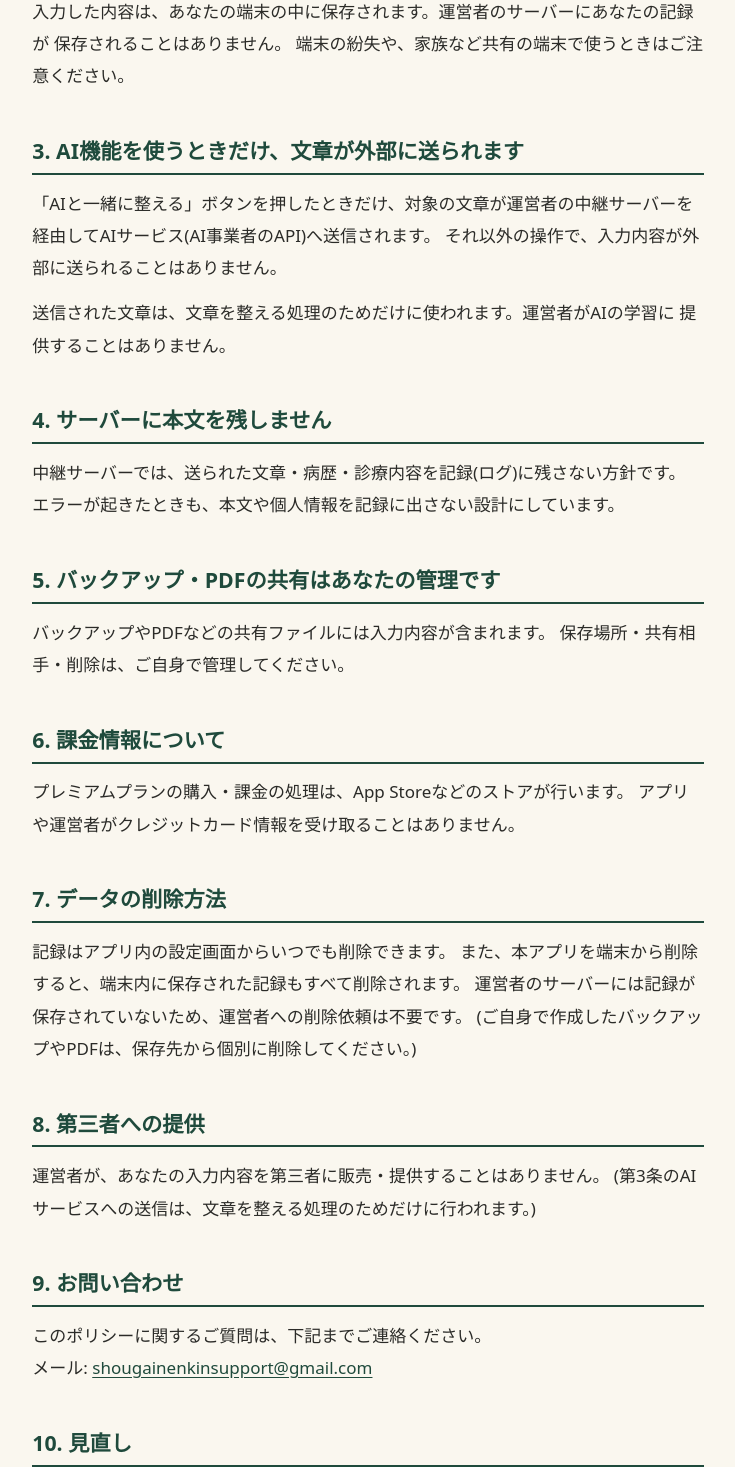
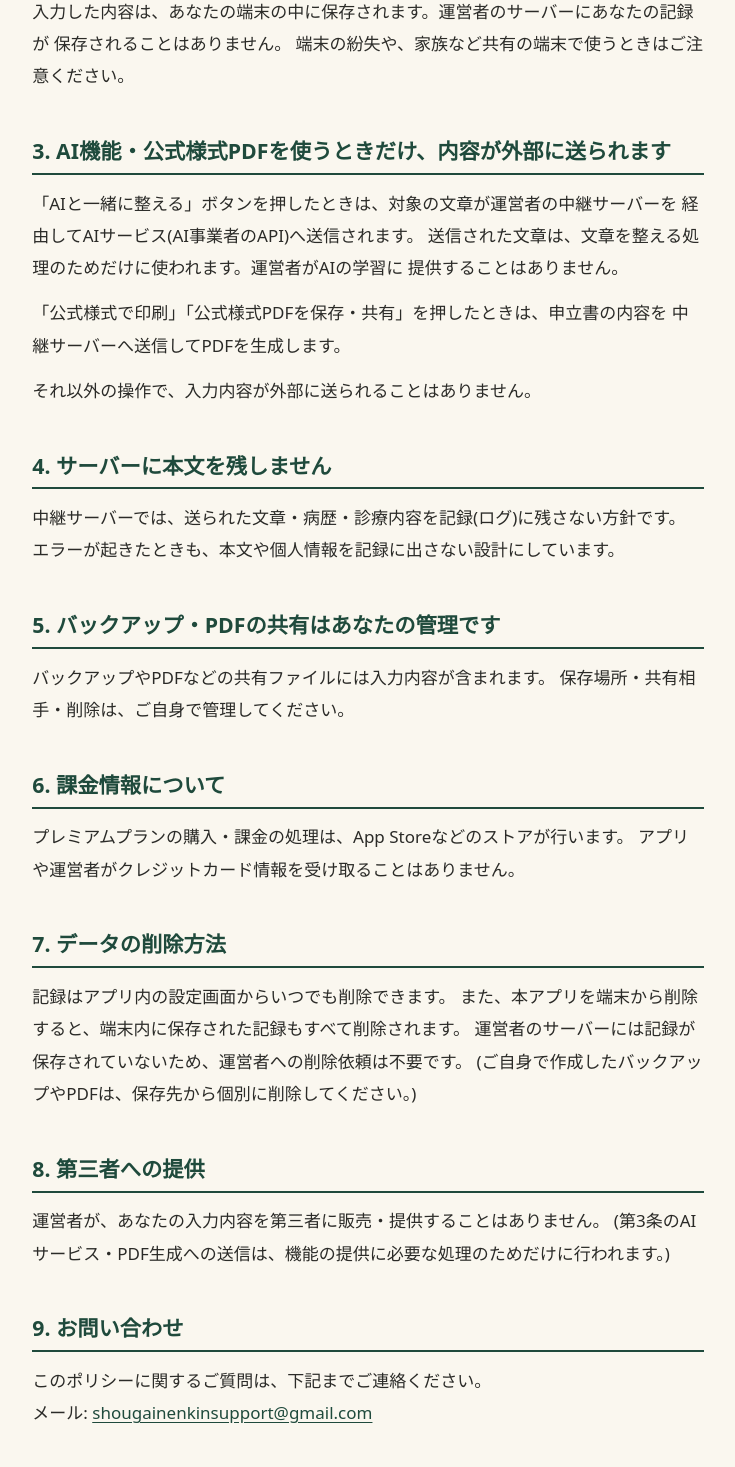
Before and after one commit to azuma1234567/shougainenkin-public-pages, a Next.js app: page /privacy in a window 1280 px wide. Shown: the part 577-2044 px from the top of the page, without its empty margins (272-1007 px from the left). Built offline with nearby package versions, Linux system fonts and the light colour scheme; no server answers.

Commit message:
プライバシーポリシーを更新

```diff
--- a/app/privacy/page.tsx
+++ b/app/privacy/page.tsx
@@ -4,7 +4,7 @@ import { CONTACT_EMAIL } from "@/lib/constants";
 export const metadata: Metadata = {
   title: "プライバシーポリシー",
   description:
-    "「障害年金サポート」のプライバシーポリシーです。データは端末の中に保存され、AI機能を使うときだけ対象の文章が外部に送信されます。",
+    "「障害年金サポート」のプライバシーポリシーです。データは端末の中に保存され、AI機能・公式様式PDFの作成を使うときだけ対象の内容が外部に送信されます。",
 };
 
 export default function PrivacyPage() {
@@ -33,15 +33,19 @@ export default function PrivacyPage() {
         端末の紛失や、家族など共有の端末で使うときはご注意ください。
       </p>
 
-      <h2>3. AI機能を使うときだけ、文章が外部に送られます</h2>
+      <h2>3. AI機能・公式様式PDFを使うときだけ、内容が外部に送られます</h2>
       <p>
-        「AIと一緒に整える」ボタンを押したときだけ、対象の文章が運営者の中継サーバーを
+        「AIと一緒に整える」ボタンを押したときは、対象の文章が運営者の中継サーバーを
         経由してAIサービス(AI事業者のAPI)へ送信されます。
-        それ以外の操作で、入力内容が外部に送られることはありません。
+        送信された文章は、文章を整える処理のためだけに使われます。運営者がAIの学習に
+        提供することはありません。
       </p>
       <p>
-        送信された文章は、文章を整える処理のためだけに使われます。運営者がAIの学習に
-        提供することはありません。
+        「公式様式で印刷」「公式様式PDFを保存・共有」を押したときは、申立書の内容を
+        中継サーバーへ送信してPDFを生成します。
+      </p>
+      <p>
+        それ以外の操作で、入力内容が外部に送られることはありません。
       </p>
 
       <h2>4. サーバーに本文を残しません</h2>
@@ -73,7 +77,7 @@ export default function PrivacyPage() {
       <h2>8. 第三者への提供</h2>
       <p>
         運営者が、あなたの入力内容を第三者に販売・提供することはありません。
-        (第3条のAIサービスへの送信は、文章を整える処理のためだけに行われます。)
+        (第3条のAIサービス・PDF生成への送信は、機能の提供に必要な処理のためだけに行われます。)
       </p>
 
       <h2>9. お問い合わせ</h2>
```
